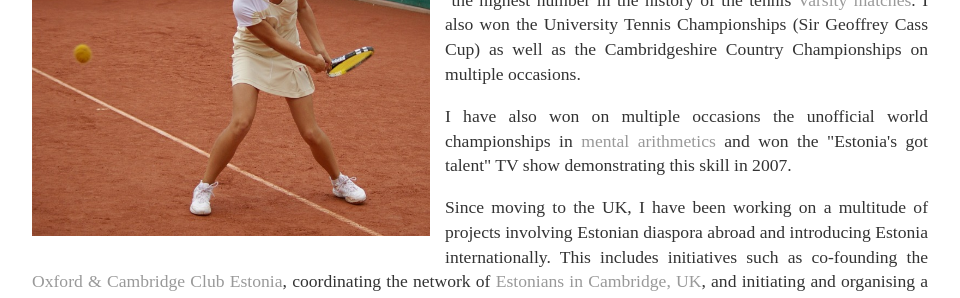
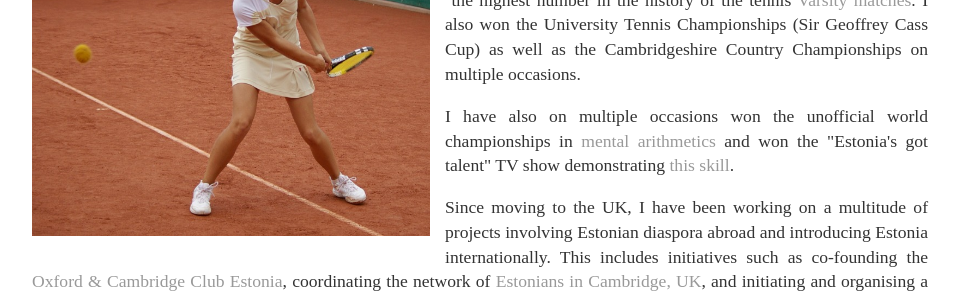
Before and after one commit to kadiliissaar/kadiliissaar.github.io, a Jekyll site: the page built from background/index.html, in a window 1280 px wide. Shown: the part 726-1024 px from the top of the page, without its empty margins (160-1120 px from the left). Built offline with Jekyll 4.4.1, drawn with Linux system fonts in a browser that asks for light colours.

Commit message:
Update index.html

```diff
--- a/background/index.html
+++ b/background/index.html
@@ -35,9 +35,10 @@
 the University Tennis Championships (Sir Geoffrey Cass Cup) as well as the Cambridgeshire Country Championships on multiple
 occasions. </p>
 
-	<p align="justify">I have also won on multiple occasions the unofficial world championships in
-<a href="https://miksike.eu/#pranglimine/training">mental arithmetics</a>
-and won the "Estonia's got talent" TV show demonstrating this skill in 2007.</p>
+	<p align="justify">I have also on multiple occasions won the unofficial world championships in
+<a href="https://miksike.eu/#pranglimine/training">mental arithmetics</a> and won the "Estonia's got talent" TV show
+demonstrating <a href="https://www.youtube.com/watch?v=wBNrq28ADQY">this skill</a>.</p>
+
 
 	<p align="justify">Since moving to the UK, I have been working on a multitude of projects involving Estonian
 diaspora abroad and introducing Estonia internationally. This includes initiatives such as co-founding the
```
